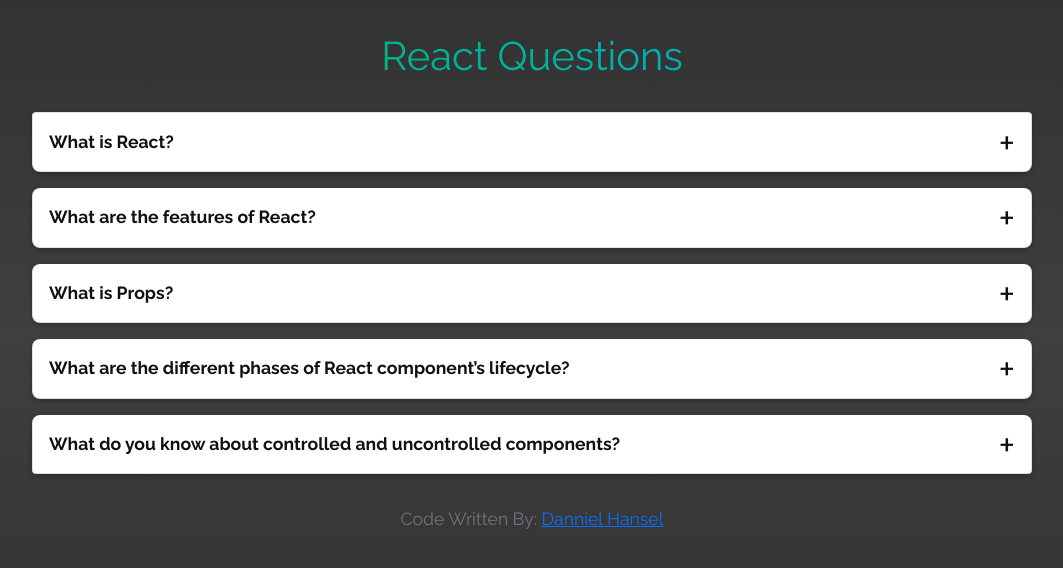
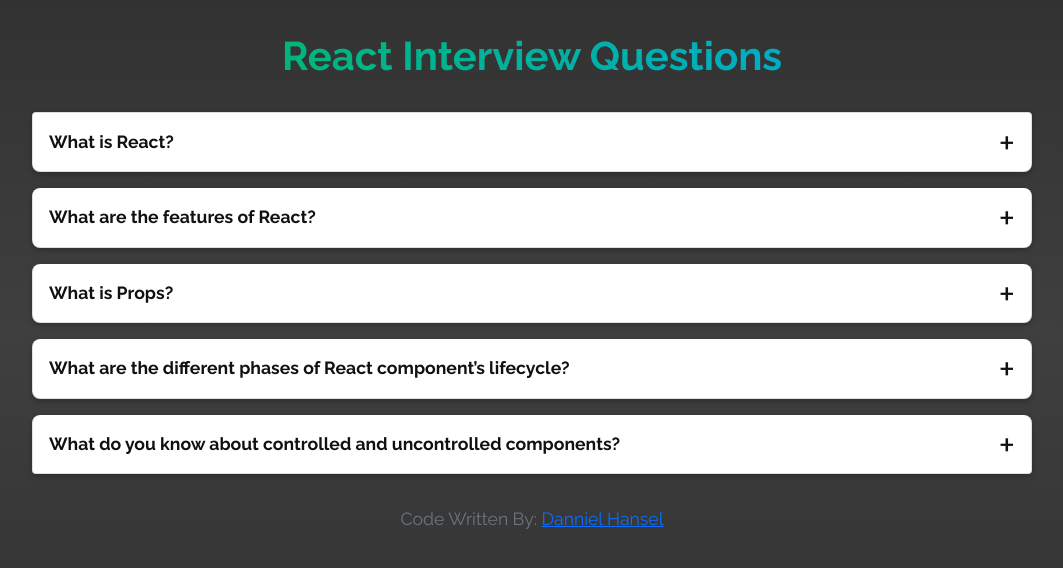
Before and after one commit to dehanz13/vanilla-js-projects, a plain HTML site: page accordion/index.html in a window 1280 px wide. Shown: the whole page, without its empty margins (108-1171 px from the left). Drawn offline with nearby package versions, Linux system fonts and the light colour scheme.

Commit message:
fixed accordion h1 tag

```diff
--- a/accordion/index.html
+++ b/accordion/index.html
@@ -15,7 +15,7 @@
     <link rel="stylesheet" href="style.css" />
   </head>
   <body>
-    <h1>React Questions</h1>
+    <h1>React Interview Questions</h1>
     <div class="accordion">
       <div class="accordion-item">
         <div class="accordion-item-header">What is React?</div>
--- a/accordion/style.css
+++ b/accordion/style.css
@@ -21,6 +21,7 @@ h1 {
   text-align: center;
   margin: 2rem 0;
   font-size: 2.5rem;
+  font-weight: bold;
   background: linear-gradient(to left, #00a7ff 0%, #00bc3f 100%);
   background-clip: text;
   -webkit-background-clip: text;
```
